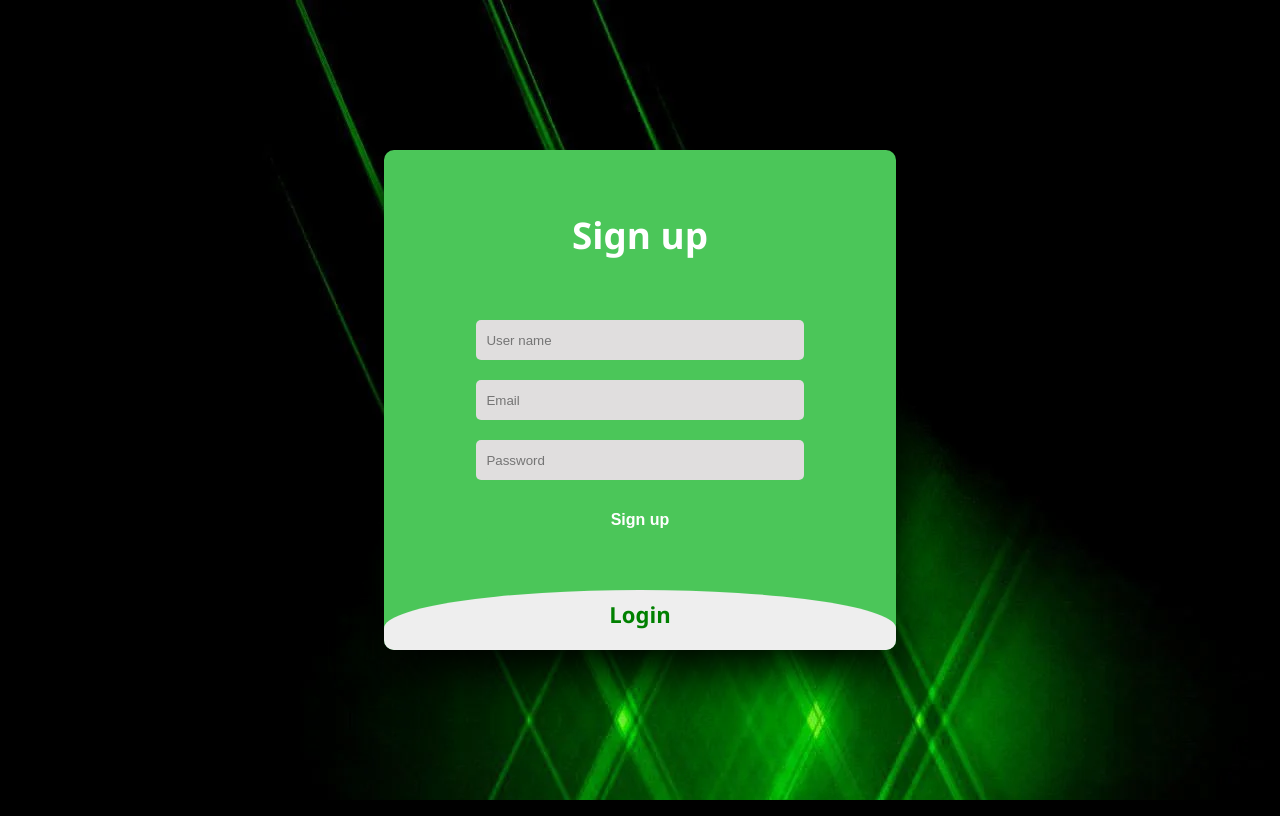
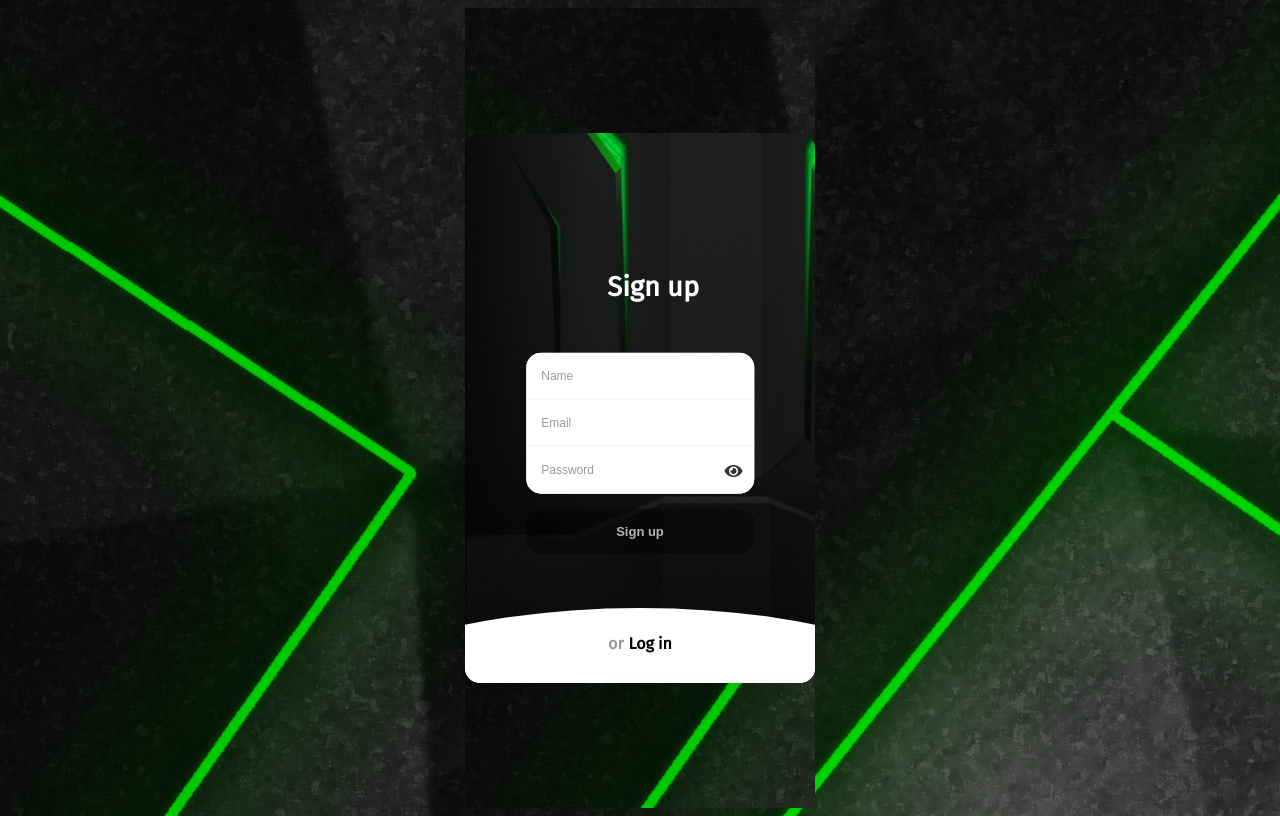
Before and after one commit to edgarAndrew/electrobyte-php, a PHP site: page /login.html in a window 1280 px wide. Run offline with PHP 8.4, Linux system fonts and the light colour scheme; some libraries are stand-ins or nearby versions.

Commit message:
added some images

```diff
--- a/login.css
+++ b/login.css
@@ -1,88 +1,262 @@
-body{
-	margin: 0;
-	padding: 0;
-	display: flex;
-	justify-content: center;
-	align-items: center;
-	min-height: 100vh;
-	font-family: 'segoe ui', sans-serif;
-    background-image: url('login-background.png');
-}
-.main{
-	width: 40vw;
-	height: 500px;
-	background: #4bc659;
-	overflow: hidden;
-	border-radius: 10px;
-	box-shadow: 5px 20px 50px #000;
-}
-#chk{
-	display: none;
-}
-.signup{
-	position: relative;
-	width:100%;
-	height: 100%;
-}
-label{
-	color: #fff;
-	font-size: 2.3em;
-	justify-content: center;
-	display: flex;
-	margin: 60px;
-	font-weight: bold;
-	cursor: pointer;
-	transition: .5s ease-in-out;
-}
-input{
-	width: 60%;
-	height: 20px;
-	background: #e0dede;
-	justify-content: center;
-	display: flex;
-	margin: 20px auto;
-	padding: 10px;
-	border: none;
-	outline: none;
-	border-radius: 5px;
-}
-button{
-	width: 60%;
-	height: 40px;
-	margin: 10px auto;
-	justify-content: center;
-	display: block;
-	color: #fff;
-	background: #4bc659;
-	font-size: 1em;
-	font-weight: bold;
-	margin-top: 20px;
-	outline: none;
-	border: none;
-	border-radius: 5px;
-	cursor: pointer;
-}
-button:hover{
-	background: #42f557;
-}
-.login{
-	height: 460px;
-	background: #eee;
-	border-radius: 60% / 10%;
-	transform: translateY(-180px);
-	transition: .8s ease-in-out;
-}
-.login label{
-	color: green;
-	transform: scale(.6);
+@import url("https://fonts.googleapis.com/css?family=Fira+Sans");
+html, body {
+  position: relative;
+  min-height: 100vh;
+  background-color: black;
+  display: flex;
+  align-items: center;
+  justify-content: center;
+  font-family: "Fira Sans", Helvetica, Arial, sans-serif;
+  -webkit-font-smoothing: antialiased;
+  -moz-osx-font-smoothing: grayscale;
+  background-image: url(assets/green3.png);
 }
 
-#chk:checked ~ .login{
-	transform: translateY(-500px);
+.form-structor {
+  background-color: #222;
+  border-radius: 15px;
+  height: 550px;
+  width: 350px;
+  position: relative;
+  overflow: hidden;
 }
-#chk:checked ~ .login label{
-	transform: scale(1);
+.form-structor::after {
+  content: "";
+  opacity: 0.8;
+  position: absolute;
+  top: 0;
+  right: 0;
+  bottom: 0;
+  left: 0;
+  background-repeat: no-repeat;
+  background-position: left bottom;
+  background-size: 500px;
+  background-image: url(assets/greenback4.jpg);
 }
-#chk:checked ~ .signup label{
-	transform: scale(.6);
+.form-structor .signup {
+  position: absolute;
+  top: 50%;
+  left: 50%;
+  transform: translate(-50%, -50%);
+  width: 65%;
+  z-index: 5;
+  transition: all 0.3s ease;
 }
+.form-structor .signup.slide-up {
+  top: 5%;
+  transform: translate(-50%, 0%);
+  transition: all 0.3s ease;
+}
+.form-structor .signup.slide-up .form-holder, .form-structor .signup.slide-up .submit-btn {
+  opacity: 0;
+  visibility: hidden;
+}
+.form-structor .signup.slide-up .form-title {
+  font-size: 1em;
+  cursor: pointer;
+}
+.form-structor .signup.slide-up .form-title span {
+  margin-right: 5px;
+  opacity: 1;
+  visibility: visible;
+  transition: all 0.3s ease;
+}
+.form-structor .signup .form-title {
+  color: #fff;
+  font-size: 1.7em;
+  text-align: center;
+}
+.form-structor .signup .form-title span {
+  color: rgba(0, 0, 0, 0.4);
+  opacity: 0;
+  visibility: hidden;
+  transition: all 0.3s ease;
+}
+.form-structor .signup .form-holder {
+  border-radius: 15px;
+  background-color: #fff;
+  overflow: hidden;
+  margin-top: 50px;
+  opacity: 1;
+  visibility: visible;
+  transition: all 0.3s ease;
+}
+.form-structor .signup .form-holder .input {
+  border: 0;
+  outline: none;
+  box-shadow: none;
+  display: block;
+  height: 30px;
+  line-height: 30px;
+  padding: 8px 15px;
+  border-bottom: 1px solid #eee;
+  width: 100%;
+  font-size: 12px;
+}
+.form-structor .signup .form-holder .input:last-child {
+  border-bottom: 0;
+}
+.form-structor .signup .form-holder .input::-webkit-input-placeholder {
+  color: rgba(0, 0, 0, 0.4);
+}
+.form-structor .signup .submit-btn {
+  background-color: rgba(0, 0, 0, 0.4);
+  color: rgba(255, 255, 255, 0.7);
+  border: 0;
+  border-radius: 15px;
+  display: block;
+  margin: 15px auto;
+  padding: 15px 45px;
+  width: 100%;
+  font-size: 13px;
+  font-weight: bold;
+  cursor: pointer;
+  opacity: 1;
+  visibility: visible;
+  transition: all 0.3s ease;
+}
+.form-structor .signup .submit-btn:hover {
+  transition: all 0.3s ease;
+  color: #222;
+  background-color: #42f557;
+}
+.form-structor .login {
+  position: absolute;
+  top: 20%;
+  left: 0;
+  right: 0;
+  bottom: 0;
+  background-color: #fff;
+  z-index: 5;
+  transition: all 0.3s ease;
+}
+.form-structor .login::before {
+  content: "";
+  position: absolute;
+  left: 50%;
+  top: -20px;
+  transform: translate(-50%, 0);
+  background-color: #fff;
+  width: 200%;
+  height: 250px;
+  border-radius: 50%;
+  z-index: 4;
+  transition: all 0.3s ease;
+}
+.form-structor .login .center {
+  position: absolute;
+  top: calc(50% - 10%);
+  left: 50%;
+  transform: translate(-50%, -50%);
+  width: 65%;
+  z-index: 5;
+  transition: all 0.3s ease;
+}
+.form-structor .login .center .form-title {
+  color: #000;
+  font-size: 1.7em;
+  text-align: center;
+}
+.form-structor .login .center .form-title span {
+  color: rgba(0, 0, 0, 0.4);
+  opacity: 0;
+  visibility: hidden;
+  transition: all 0.3s ease;
+}
+.form-structor .login .center .form-holder {
+  border-radius: 15px;
+  background-color: #fff;
+  border: 1px solid #eee;
+  overflow: hidden;
+  margin-top: 50px;
+  opacity: 1;
+  visibility: visible;
+  transition: all 0.3s ease;
+}
+.form-structor .login .center .form-holder .input {
+  border: 0;
+  outline: none;
+  box-shadow: none;
+  display: block;
+  height: 30px;
+  line-height: 30px;
+  padding: 8px 15px;
+  border-bottom: 1px solid #eee;
+  width: 100%;
+  font-size: 12px;
+}
+.form-structor .login .center .form-holder .input:last-child {
+  border-bottom: 0;
+}
+.form-structor .login .center .form-holder .input::-webkit-input-placeholder {
+  color: rgba(0, 0, 0, 0.4);
+}
+.form-structor .login .center .submit-btn {
+  background-color: #222;
+  color: rgba(255, 255, 255, 0.7);
+  border: 0;
+  border-radius: 15px;
+  display: block;
+  margin: 15px auto;
+  padding: 15px 45px;
+  width: 100%;
+  font-size: 13px;
+  font-weight: bold;
+  cursor: pointer;
+  opacity: 1;
+  visibility: visible;
+  transition: all 0.3s ease;
+}
+.form-structor .login .center .submit-btn:hover {
+  transition: all 0.3s ease;
+  background-color: #42f557;
+  color: #222;
+}
+.form-structor .login.slide-up {
+  top: 90%;
+  transition: all 0.3s ease;
+}
+.form-structor .login.slide-up .center {
+  top: 10%;
+  transform: translate(-50%, 0%);
+  transition: all 0.3s ease;
+}
+.form-structor .login.slide-up .form-holder, .form-structor .login.slide-up .submit-btn {
+  opacity: 0;
+  visibility: hidden;
+  transition: all 0.3s ease;
+}
+.form-structor .login.slide-up .form-title {
+  font-size: 1em;
+  margin: 0;
+  padding: 0;
+  cursor: pointer;
+  transition: all 0.3s ease;
+}
+.form-structor .login.slide-up .form-title span {
+  margin-right: 5px;
+  opacity: 1;
+  visibility: visible;
+  transition: all 0.3s ease;
+}
+
+#eye {
+    color: #333;
+    margin: 5.9px 0 0 0;
+    margin-left: -20px;
+    padding: 210px 9px 19px 0px;
+    border-radius: 0px 5px 5px 0px;
+    float: right;
+    position: absolute;
+    right: 1%;
+    top: -.2%;
+    z-index: 5;
+    cursor: pointer;
+}
+
+input[id="txt-input"] {width: 250px;}
+
+input:focus {
+    transform: translateX(-2px);
+    border-radius: 5px;
+}
--- a/login.html
+++ b/login.html
@@ -4,31 +4,40 @@
     <meta charset="UTF-8">
     <meta http-equiv="X-UA-Compatible" content="IE=edge">
     <meta name="viewport" content="width=device-width, initial-scale=1.0">
-    <title>Electrobyte</title>
+    <title>LoginForm2</title>
     <link rel="stylesheet" href="login.css">
+    <script src="login.js" defer></script>
+    <link rel="stylesheet" href="https://cdnjs.cloudflare.com/ajax/libs/font-awesome/5.13.0/css/all.min.css">
 </head>
 <body>
-    <div class="main">
-		<input type="checkbox" id="chk" aria-hidden="true">
-
-			<div class="signup">
-				<form>
-					<label for="chk" aria-hidden="true">Sign up</label>
-					<input type="text" name="txt" placeholder="User name" required="">
-					<input type="email" name="email" placeholder="Email" required="">
-					<input type="password" name="pswd" placeholder="Password" required="">
-					<button>Sign up</button>
-				</form>
-			</div>
-
-			<div class="login">
-				<form>
-					<label for="chk" aria-hidden="true">Login</label>
-					<input type="email" name="email" placeholder="Email" required="">
-					<input type="password" name="pswd" placeholder="Password" required="">
-					<button>Login</button>
-				</form>
-			</div>
-	</div>
+    <div class="form-structor">
+        <div class="signup">
+            <h2 class="form-title" id="signup"><span style="color: white;">or</span>Sign up</h2>
+            <div class="form-holder">
+                <input type="text" name="username" id="username" class="input" placeholder="Name" />
+                <input type="email" name="email" id="email" class="input" placeholder="Email" />
+                <input type="password" class="input" placeholder="Password" id="pwd" name="password"/>
+                <span>
+                    <i class="fa fa-eye" aria-hidden="true"  type="button" id="eye"></i>
+                </span>
+            </div>
+            <button class="submit-btn">Sign up</button>
+        </div>
+        <div class="login slide-up">
+            <div class="center">
+                <h2 class="form-title" id="login"><span>or</span>Log in</h2>
+                <div class="form-holder">
+                    <input type="email" name="email" id="email" class="input" placeholder="Email" />
+                    <input type="password" class="input" placeholder="Password" id="pwd" name="password2"/>
+                    <span>
+                        <i class="fa fa-eye" aria-hidden="true"  type="button" id="eye"></i>
+                    </span>
+                </div>
+                <button class="submit-btn">Log in</button>
+            </div>
+        </div>
+    </div>
+    <script src="https://code.jquery.com/jquery-3.6.4.min.js"></script>
+    <script src="https://cdnjs.cloudflare.com/ajax/libs/jquery-validate/1.19.5/jquery.validate.min.js"></script>
 </body>
 </html>
```
Also changed, not shown: login.js (added, +74 -0 lines), assets/green3.png (added), assets/greenback4.jpg (added).
